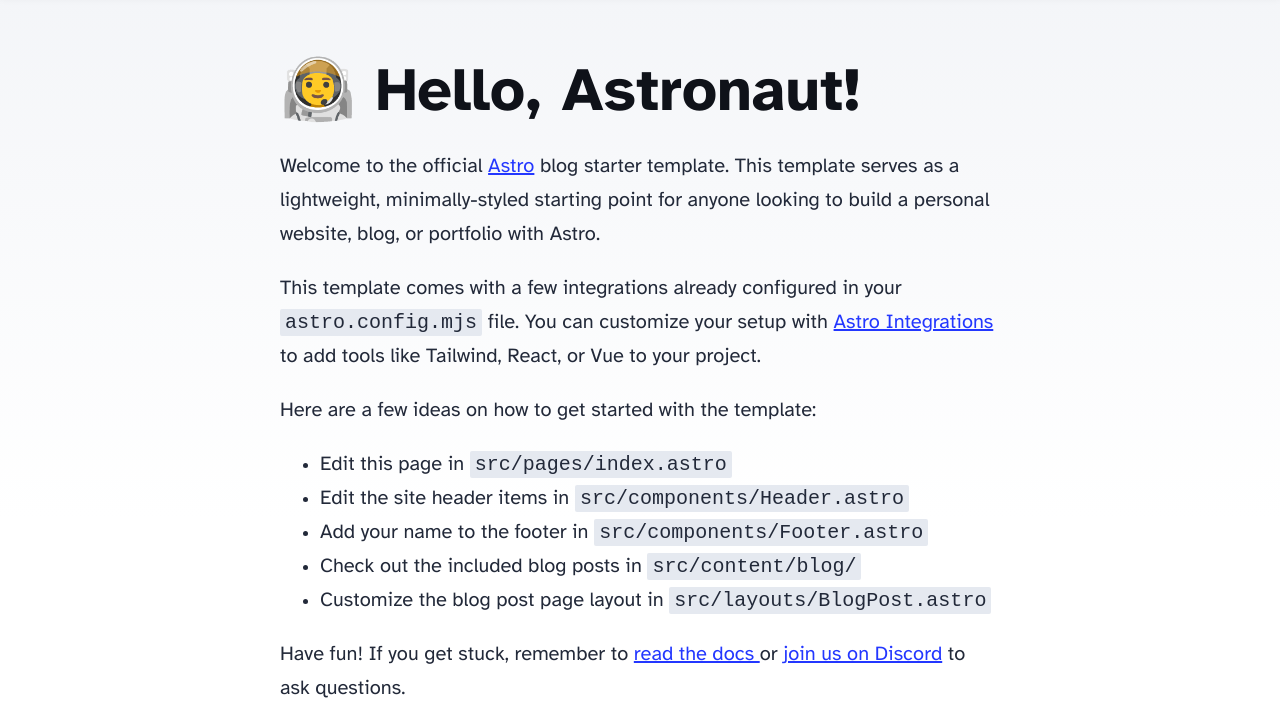
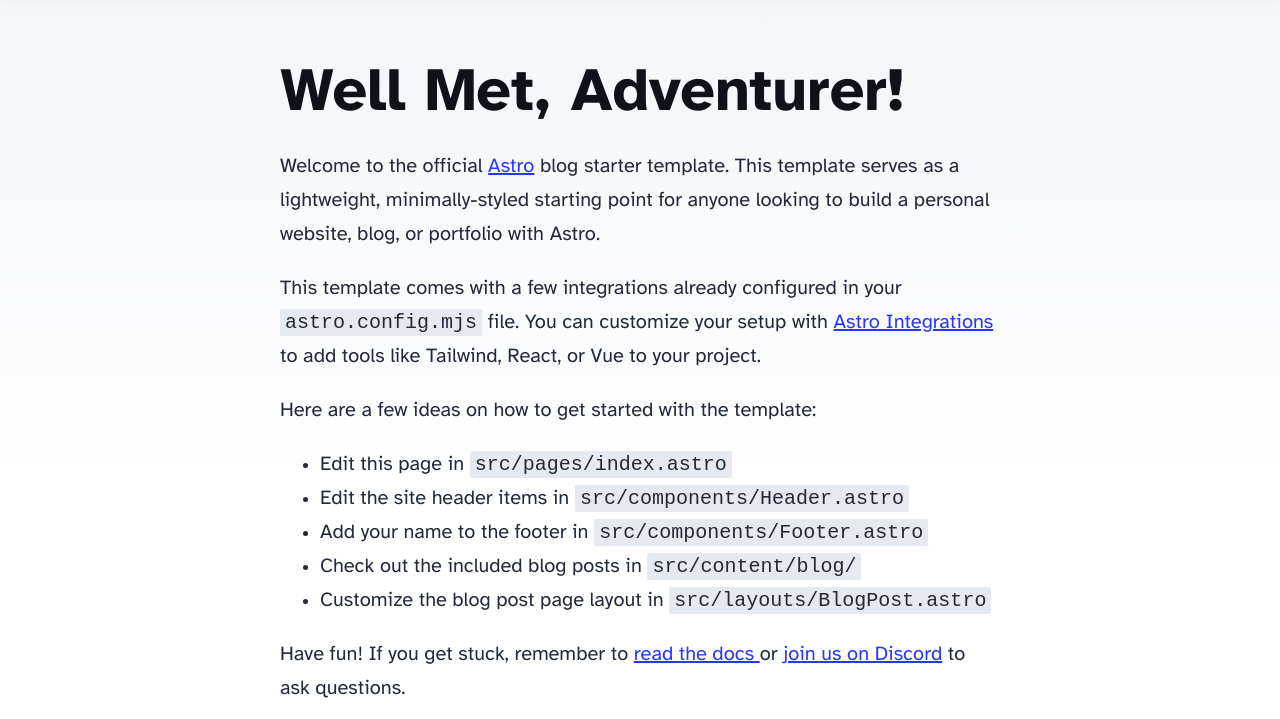
Before and after one commit to Bossmanwasem/quest-with-wasem, an Astro site: page / in a window 1280 px wide. Shown: the part 81-800 px from the top of the page. Built offline with nearby package versions, Linux system fonts and the light colour scheme; Astro itself is replaced by a stand-in of ours.

Commit message:
Update index.astro

```diff
--- a/src/pages/index.astro
+++ b/src/pages/index.astro
@@ -13,7 +13,7 @@
 	<body>
 		<Header />
 		<main>
-			<h1>🧑‍🚀 Hello, Astronaut!</h1>
+			<h1> Well Met, Adventurer!</h1>
 			<p>
 				Welcome to the official <a href="https://astro.build/">Astro</a> blog starter template. This
 				template serves as a lightweight, minimally-styled starting point for anyone looking to build
```
